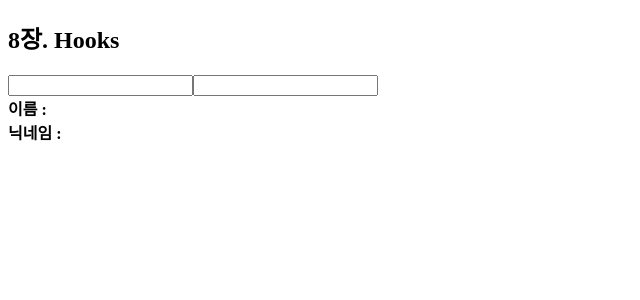
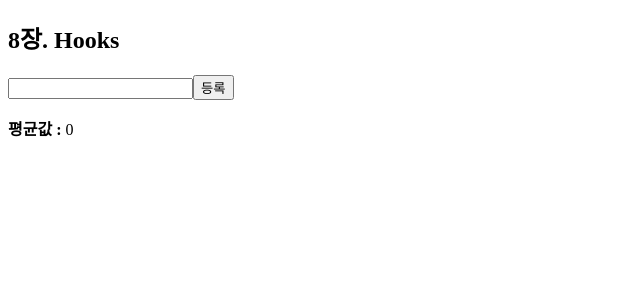
Before and after one commit to kororo11/Technology_React, a React (Create React App) app in the folder 08/hooks-tutorial/: page / in a window 1280 px wide. Shown: the top 300 px of the page, without its empty margins (0-640 px from the left). Built offline with nearby package versions, Linux system fonts and the light colour scheme.

Commit message:
평균 구하는 예제

```diff
--- a/08/hooks-tutorial/src/App.js
+++ b/08/hooks-tutorial/src/App.js
@@ -1,11 +1,11 @@
 import React from 'react';
-import Info from './Info';
+import Average from './Average';
 
 const App = () => {
 	return (
 		<div>
 			<h2>8장. Hooks</h2>
-			<Info />
+			<Average />
 		</div>
 	);
 };
--- /dev/null
+++ b/08/hooks-tutorial/src/Average.js
@@ -0,0 +1,40 @@
+import React, { useState } from 'react';
+
+const getAverage = numbers => {
+	console.log('평균값 계산 중...');
+	if (numbers.length === 0) return 0;
+	const sum = numbers.reduce((a, b) => a + b);
+	return sum / numbers.length;
+};
+
+const Average = () => {
+	const [list, setList] = useState([]);
+	const [number, setNumber] = useState('');
+
+	const onChage = e => {
+		setNumber(e.target.value);
+	};
+
+	const onClick = e => {
+		const nextList = list.concat(parseInt(number));
+		setList(nextList);
+		setNumber('');
+	};
+
+	return (
+		<div>
+			<input type="text" value={number} onChange={onChage} />
+			<button onClick={onClick}>등록</button>
+			<ul>
+				{list.map((value, index) => (
+					<li key={index}>{value}</li>
+				))}
+			</ul>
+			<div>
+				<b>평균값 : </b> {getAverage(list)}
+			</div>
+		</div>
+	);
+};
+
+export default Average;
```
